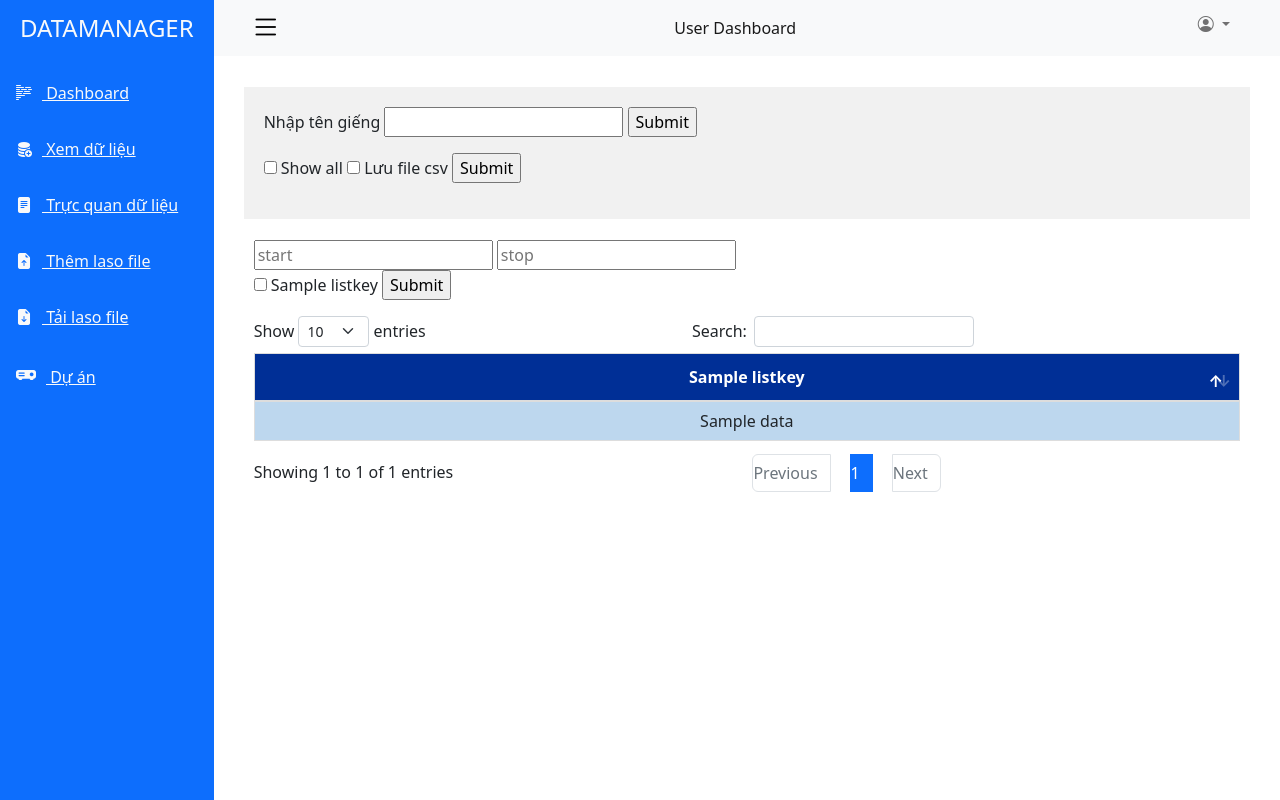
After one commit to leehus65a5/project1, a Python web app: template app/datamanager/templates/datamanager/data.html in a window 1280 px wide. The commit adds this page. Run offline with Jinja, Linux system fonts and the light colour scheme; the template is opened without the code that fills it: most values are stand-ins (such as "Sample title", 1, 10 or a date in 2020); some libraries are stand-ins or nearby versions.

Commit message:
van commit

```diff
--- /dev/null
+++ b/app/datamanager/static/css/base.css
@@ -0,0 +1,74 @@
+:root{
+    --primary: #00008B;
+    --light: #ffffff;
+    --grey: #efefef;
+    padding: 0;
+    margin: 0;
+}
+
+body{
+    font-family: 'Muli', sans-serif;
+    font-weight: 300;
+    color: var(--primary);
+}
+
+a{
+    text-decoration: none;
+}
+
+a:hover{
+    text-decoration: none;
+}
+
+.bg-primary{
+    background-color: var(--primary) !important;
+}
+
+#sidebar-container{
+    min-height: 100vh;
+    transition: 0.5s;
+}
+
+#sidebar-container .logo{
+    padding: .875rem 1.25rem;
+}
+
+#sidebar-container .menu{
+    width: 200px;
+}
+
+main{
+    padding: 20px;
+}
+
+.add-buton{
+    float: right;
+}
+.row1 {
+    display: grid;
+    grid-template-columns: auto auto;
+    /* float: left; */
+}
+
+
+.row3{
+    display: grid;
+    grid-template-columns: auto auto;
+}
+
+main{
+    padding-top: 2%;
+}
+
+#td-button {
+    display: grid;
+    grid-template-columns: 35% 35%;
+}
+
+.paginate_button{
+    padding: 5px;
+}
+
+.pagination{
+    float: left;
+}
--- /dev/null
+++ b/app/datamanager/static/css/data.css
@@ -0,0 +1,86 @@
+.left {
+    padding: 20px;
+    grid-area: left;
+    margin: 10px 10px 0 10px;
+    background: #f1f1f1;
+}
+
+
+@media screen and (max-height: 450px){}
+
+.flash {
+    text-align: center;
+    box-sizing: border-box;
+    background:mediumseagreen;
+    width: 400px;
+    justify-items: center;
+    border-radius: 20px;
+    margin-left: 35%;
+}
+
+#data {
+    border-collapse: collapse;
+    width: 100%;
+}
+
+#data td, #data th {
+    border: 1px solid #ddd;
+    padding: 8px;
+    text-align: center;
+}
+
+#data th {
+    padding-top: 12px;
+    padding-bottom: 12px;
+    text-align: left;
+    background-color: #002f96;
+    color: white;
+    text-align: center;
+}
+
+.row1 {
+    display: grid;
+    grid-template-columns: auto auto;
+}
+
+.row3{
+    display: grid;
+    grid-template-columns: auto auto;
+}
+
+.pagination{
+    padding-top: 0;
+    list-style-type: none;
+    display: flex;
+    margin-top: 0;
+
+}
+.pagination a{
+    padding-left: 0;
+    margin: 0 10px ;
+    display: flex;
+    text-decoration: none;
+    list-style-type: none;
+}
+.button-style{
+    float: right;
+}
+.button{
+    border-style: none;
+    padding: 7px 6px;
+    font-size: 90%;
+    background-color: #002f96;
+    color:rgb(255, 255, 255);
+    border-radius: 7px;
+}
+
+table#data tr:nth-child(even) {
+    background-color: #DDEBF7;
+}
+table#data tr:nth-child(odd) {
+    background-color:#BDD7EE;
+}
+table#data th {
+    background-color: #002f96;
+    color: white;
+}
--- a/app/datamanager/templates/datamanager/base.html
+++ b/app/datamanager/templates/datamanager/base.html
@@ -3,12 +3,11 @@
 		<meta charset="UTF-8">
 		<meta http-equiv="X-UA-Compatible" content="IE=edge">
 		<meta name="viewport" content="width=device-width, initial-scale=1.0">
-		{%block title%}
-		<title>DATAMANGER</title>
-		{%endblock%}
+		<title>Datamanger</title>
+		<link rel="stylesheet" href="static/css/base.css" type="text/css">
+		<link href="static/css/data.css" type="text/css" rel="stylesheet">
 		<link rel="stylesheet" href="https://cdn.jsdelivr.net/npm/bootstrap-icons@1.10.2/font/bootstrap-icons.css">
 		<link rel="stylesheet" href="https://cdn.jsdelivr.net/npm/bootstrap@5.2.3/dist/css/bootstrap.min.css">
-		<link href="/admin/static/css/base.css" type="text/css" rel="stylesheet">
 		<link rel="stylesheet" type="text/css" href="/user/static/css/bootstrapTable.css">
 
 	</head>
@@ -20,9 +19,12 @@
 				</div>
 
 				<div class="menu">
-					<a href="{{url_for('datamanager.dashboard')}}" class="d-block text-light p-3"><i class="bi bi-body-text mr-2 lead" style="padding-right: 10px;"></i>Dashboard</a>
-					<a href="{{url_for('datamanager.uploadfile')}}" class="d-block text-light p-3"><i class="bi bi-people-fill mr-2 lead" style="padding-right: 10px;"></i>Thêm File Lasio</a>
-					<a href="{{url_for('datamanager.downloadfile')}}" class="d-block text-light p-3"><i class="bi bi-database-fill-add mr-2 lead" style="padding-right: 10px;"></i>Tải File Lasio</a>
+					<a href="{{url_for('datamanager.dashboard')}}" class="d-block text-light p-3"><i class="bi bi-body-text" style="padding-right: 10px;"></i> Dashboard</a>
+					<a href="{{ url_for('datamanager.check')}}" class="d-block text-light p-3"><i class="bi bi-database-fill-add" style="padding-right: 10px;"></i> Xem dữ liệu</a>
+					<a href="{{ url_for('datamanager.plot')}}" id = "hideshow" target="the-iFrame" class="d-block text-light p-3"><i class="bi bi-file-text-fill" style="padding-right: 10px;"></i> Trực quan dữ liệu</a>
+					<a href="{{url_for('datamanager.uploadfile')}}" class="d-block text-light p-3"><i class="bi bi-file-earmark-arrow-up-fill" style="padding-right: 10px;"></i> Thêm laso file</a>
+					<a href="{{url_for('datamanager.downloadfile')}}" class="d-block text-light p-3"><i class="bi bi-file-earmark-arrow-down-fill" style="padding-right: 10px;"></i> Tải laso file</a>
+					<a href="#" class="d-block text-light p-3"><i class="bi bi-projector-fill mr-2 lead" style="padding-right: 10px;"></i> Dự án</a>
 				</div>
 			</div>
 
@@ -38,6 +40,11 @@
 							<ul class="navbar-nav me-auto mb-2 mb-lg-0">
 								<li class="nav-item">
 									<span style="font-size:30px;cursor:pointer; color: black; padding-top: 0;" onclick="myFunction()" class="openbtn"><i class="bi bi-list"></i></span>
+								</li>
+							</ul>
+							<ul class="navbar-nav me-auto mb-2 mb-lg-0">
+								<li class="nav-item">
+									<a class="nav-link active" href="http://127.0.0.1:5000/user/dashboard">User Dashboard</a>
 								</li>
 							</ul>
 							<ul class="navbar-nav mr-auto mb-2 mb-lg-0">
--- /dev/null
+++ b/app/datamanager/templates/datamanager/data.html
@@ -0,0 +1,4 @@
+{% extends 'datamanager/base.html' %}
+{%block content%}
+    {%include 'user/data_table.html'%}
+{% endblock %}
```
Also changed, not shown: app/datamanager/router.py (+72 -7 lines), app/datamanager/templates/datamanager/dashboard.html (deleted, +0 -9 lines), app/datamanager/templates/datamanager/plotdata.html (added, +15 -0 lines), app/datamanager/templates/datamanager/test.html (+79 -10 lines), app/admin/static/pictures/admin-banner.png (deleted), app/datamanager/static/pictures/data-banner.png (deleted).
